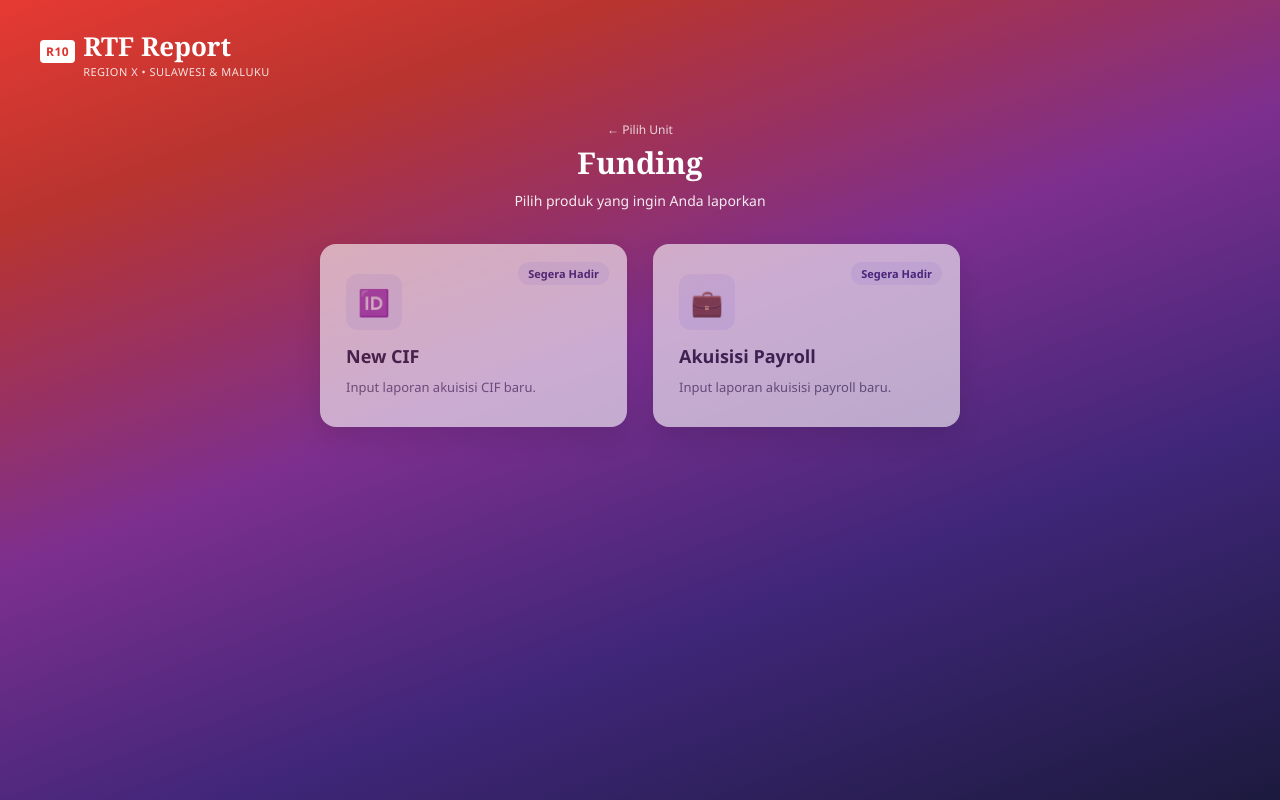
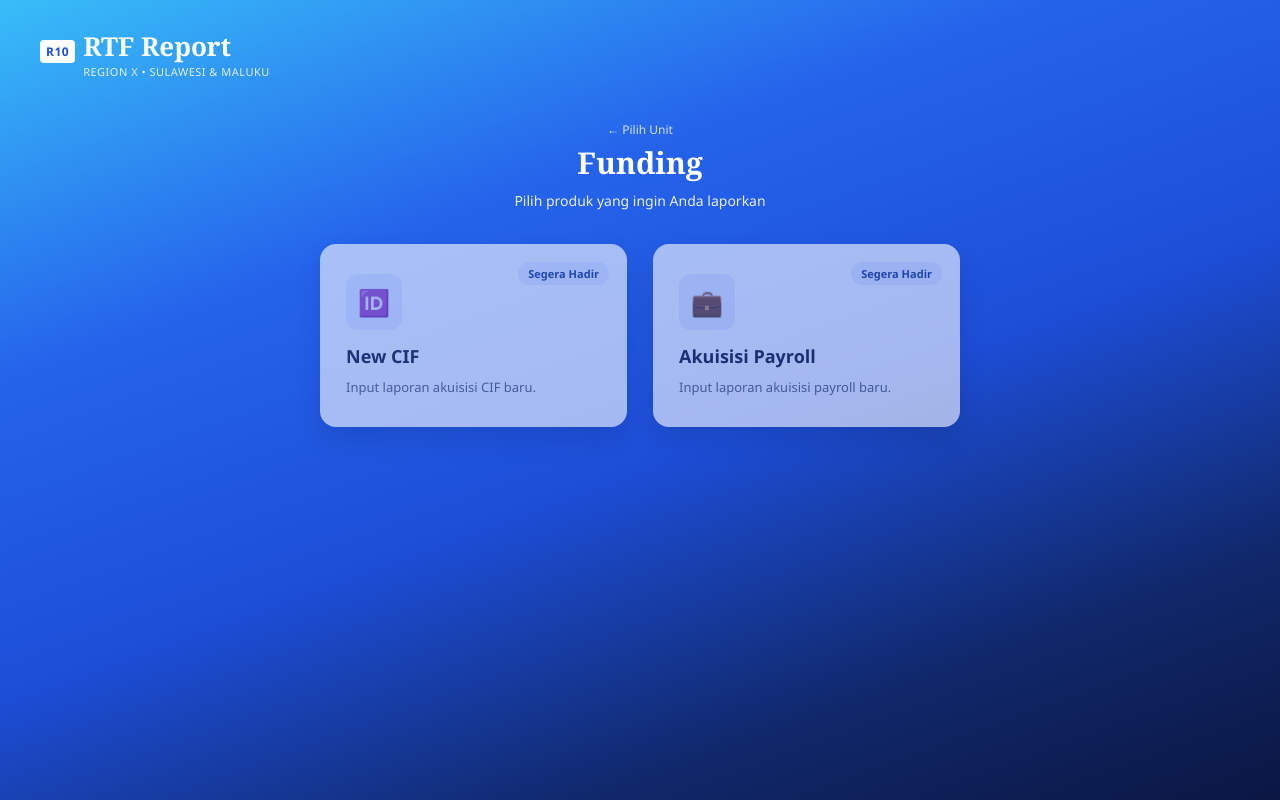
Before and after one commit to taufiksmall/rtf-report-regionx, a plain HTML site: page unit-funding.html in a window 1280 px wide. Drawn offline with Linux system fonts and the light colour scheme.

Commit message:
Update style.css

```diff
--- a/css/style.css
+++ b/css/style.css
@@ -1,12 +1,12 @@
 :root {
-  --red: #e0312a;
-  --purple: #6d28d9;
-  --navy: #1c1a3e;
+  --blue-light: #2563eb;
+  --blue-mid: #1d4ed8;
+  --navy: #0b1642;
   --card-bg: #ffffff;
   --card-radius: 16px;
   --text-dark: #1a1a2e;
   --text-muted: #5f5f72;
-  --accent: #2c1f6e;
+  --accent: #1e3a8a;
 }
 
 * {
@@ -23,7 +23,7 @@ body {
   font-family: "Segoe UI", "Helvetica Neue", Arial, sans-serif;
   color: var(--text-dark);
   min-height: 100vh;
-  background: linear-gradient(160deg, #e63a33 0%, #b8342f 18%, #7d2f8e 45%, #3f2678 70%, #1c1a3e 100%);
+  background: linear-gradient(160deg, #38bdf8 0%, #2563eb 30%, #1d4ed8 55%, #10286b 80%, #0b1642 100%);
   background-attachment: fixed;
 }
 
@@ -50,7 +50,7 @@ body {
 
 .logo .brand-mark {
   background: #fff;
-  color: var(--red);
+  color: var(--blue-mid);
   font-weight: 800;
   font-size: 12px;
   padding: 3px 6px;
```
